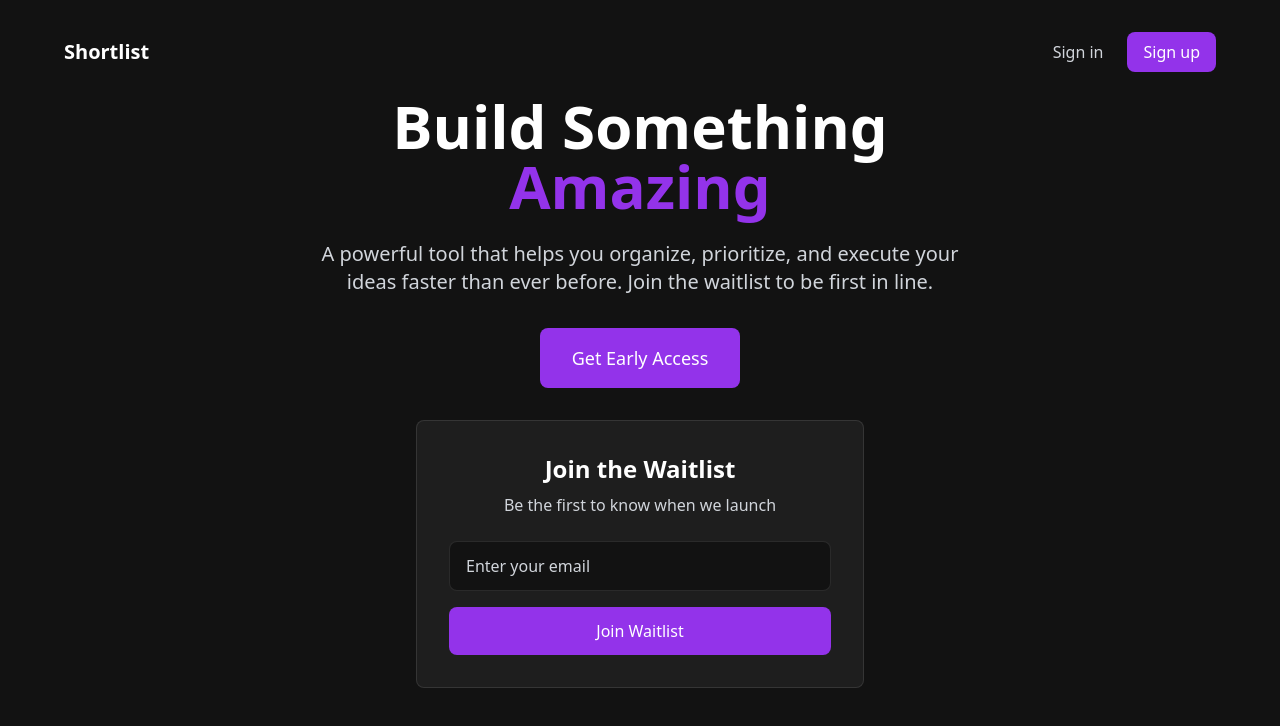
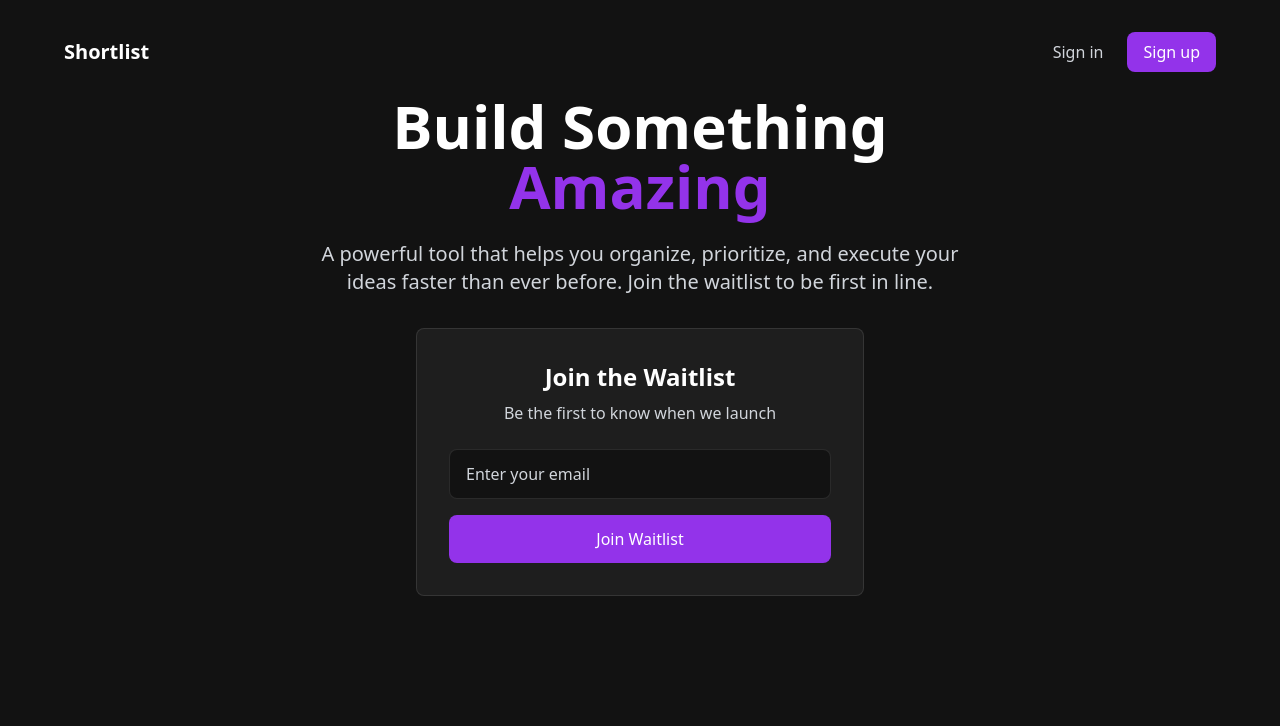
Before and after one commit to shubham-ranghar/showlist, a Next.js app: page / in a window 1280 px wide. Shown: the top 726 px of the page. Built offline with nearby package versions, Linux system fonts and the light colour scheme; no server answers.

Commit message:
` feat:  Firestore board with voting, and security rules

```diff
--- a/src/app/page.tsx
+++ b/src/app/page.tsx
@@ -7,11 +7,6 @@ export default function Home() {
   const [email, setEmail] = useState('')
   const [status, setStatus] = useState<'idle' | 'loading' | 'success' | 'error'>('idle')
   const [errorMessage, setErrorMessage] = useState('')
-
-  function scrollToWaitlist(e: React.MouseEvent) {
-    e.preventDefault()
-    document.getElementById('waitlist')?.scrollIntoView({ behavior: 'smooth', block: 'start' })
-  }
 
   async function handleSubmit(e: React.FormEvent<HTMLFormElement>) {
     e.preventDefault()
@@ -81,13 +76,6 @@ export default function Home() {
           <p className="text-lg md:text-xl text-[#d1d5db] max-w-2xl mx-auto mb-8">
             A powerful tool that helps you organize, prioritize, and execute your ideas faster than ever before. Join the waitlist to be first in line.
           </p>
-          <a
-            href="#waitlist"
-            onClick={scrollToWaitlist}
-            className="inline-block bg-[#9333ea] hover:bg-[#7e22ce] hover:shadow-lg hover:shadow-purple-900/20 text-white font-medium px-8 py-4 rounded-lg transition-all duration-200 text-lg"
-          >
-            Get Early Access
-          </a>
         </div>
 
         {/* Waitlist Form Section */}
```
